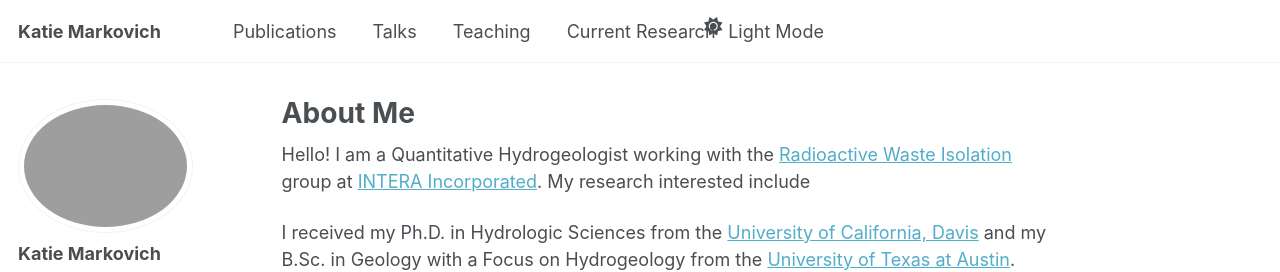
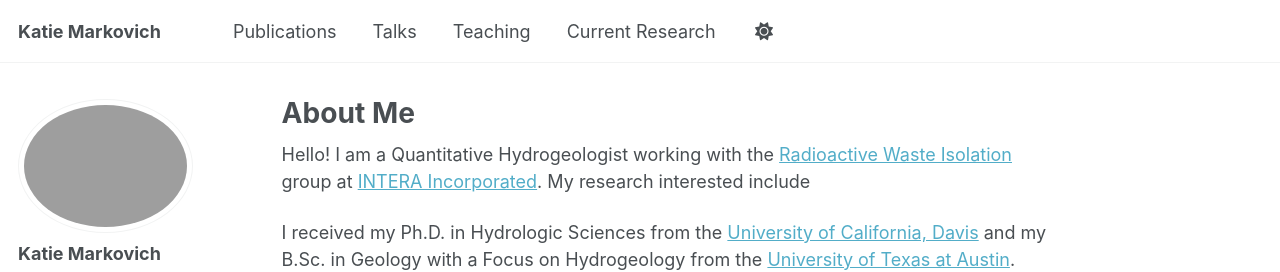
Before and after one commit to kmarkovich/kmarkovich.github.io, a Jekyll site: the page built from _pages/about.md, in a window 1280 px wide. Shown: the top 272 px of the page. Built offline with Jekyll 4.4.1, drawn with Linux system fonts in a browser that asks for light colours; some web fonts are replaced.

Commit message:
add two other pubs and revert toggle

```diff
--- a/_includes/masthead.html
+++ b/_includes/masthead.html
@@ -16,10 +16,7 @@
             <li class="masthead__menu-item"><a href="{{ domain }}{{ link.url }}">{{ link.title }}</a></li>
           {% endfor %}
           <li id="theme-toggle" class="masthead__menu-item persist tail">
-            <a>
-              <i id="theme-icon" class="fa-solid fa-sun" aria-hidden="true" title="toggle theme"></i>
-              <span id="theme-label" style="margin-left: 6px;">Light Mode</span>
-            </a>
+            <a><i id="theme-icon" class="fa-solid fa-sun" aria-hidden="true" title="toggle theme"></i></a>
           </li>
         </ul>
         <ul class="hidden-links hidden"></ul>
--- a/assets/js/_main.js
+++ b/assets/js/_main.js
@@ -19,11 +19,9 @@ $(document).ready(function () {
     if (use_theme === "dark") {
       $("html").attr("data-theme", "dark");
       $("#theme-icon").removeClass("fa-sun").addClass("fa-moon");
-      $("#theme-label").text("Dark Mode");
     } else if (use_theme === "light") {
       $("html").removeAttr("data-theme");
       $("#theme-icon").removeClass("fa-moon").addClass("fa-sun");
-      $("#theme-label").text("Light Mode");
     }
   };
 
```
Also changed, not shown: 1 other file.
